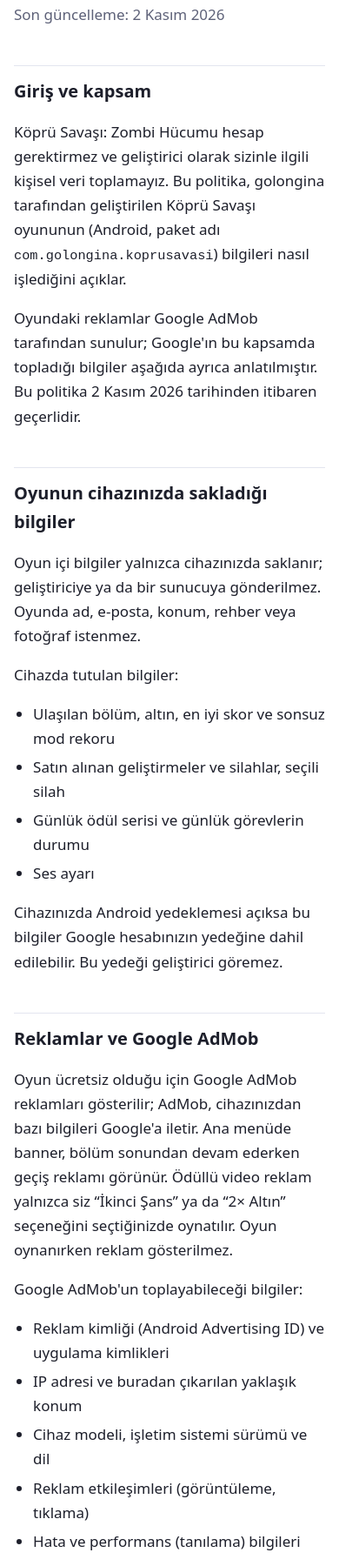
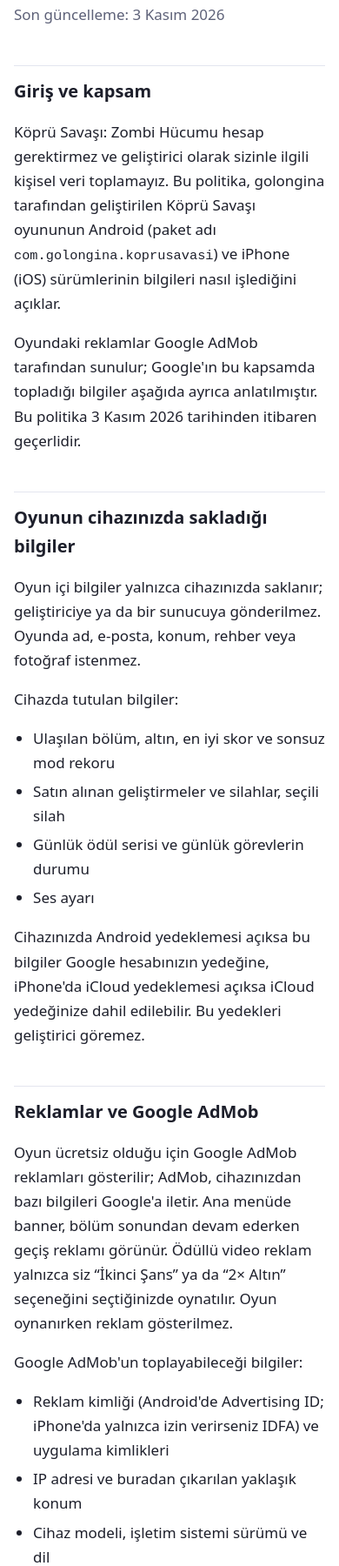
Before and after one commit to golongina/golongina.github.io, a plain HTML site: page koprusavasi/gizlilik/index.html in a window 390 px wide. Shown: the part 120-1920 px from the top of the page at 87% size. Drawn offline with Linux system fonts and the light colour scheme.

Commit message:
Köprü Savaşı gizlilik politikasına iPhone (iOS) sürümünü ekle

```diff
--- a/koprusavasi/gizlilik/index.html
+++ b/koprusavasi/gizlilik/index.html
@@ -10,11 +10,11 @@
 <body>
 <main>
   <h1>Köprü Savaşı Gizlilik Politikası</h1>
-  <p class="meta">Son güncelleme: 2 Kasım 2026</p>
+  <p class="meta">Son güncelleme: 3 Kasım 2026</p>
 
   <h2>Giriş ve kapsam</h2>
-  <p>Köprü Savaşı: Zombi Hücumu hesap gerektirmez ve geliştirici olarak sizinle ilgili kişisel veri toplamayız. Bu politika, golongina tarafından geliştirilen Köprü Savaşı oyununun (Android, paket adı <code>com.golongina.koprusavasi</code>) bilgileri nasıl işlediğini açıklar.</p>
-  <p>Oyundaki reklamlar Google AdMob tarafından sunulur; Google'ın bu kapsamda topladığı bilgiler aşağıda ayrıca anlatılmıştır. Bu politika 2 Kasım 2026 tarihinden itibaren geçerlidir.</p>
+  <p>Köprü Savaşı: Zombi Hücumu hesap gerektirmez ve geliştirici olarak sizinle ilgili kişisel veri toplamayız. Bu politika, golongina tarafından geliştirilen Köprü Savaşı oyununun Android (paket adı <code>com.golongina.koprusavasi</code>) ve iPhone (iOS) sürümlerinin bilgileri nasıl işlediğini açıklar.</p>
+  <p>Oyundaki reklamlar Google AdMob tarafından sunulur; Google'ın bu kapsamda topladığı bilgiler aşağıda ayrıca anlatılmıştır. Bu politika 3 Kasım 2026 tarihinden itibaren geçerlidir.</p>
 
   <h2>Oyunun cihazınızda sakladığı bilgiler</h2>
   <p>Oyun içi bilgiler yalnızca cihazınızda saklanır; geliştiriciye ya da bir sunucuya gönderilmez. Oyunda ad, e-posta, konum, rehber veya fotoğraf istenmez.</p>
@@ -25,13 +25,13 @@
     <li>Günlük ödül serisi ve günlük görevlerin durumu</li>
     <li>Ses ayarı</li>
   </ul>
-  <p>Cihazınızda Android yedeklemesi açıksa bu bilgiler Google hesabınızın yedeğine dahil edilebilir. Bu yedeği geliştirici göremez.</p>
+  <p>Cihazınızda Android yedeklemesi açıksa bu bilgiler Google hesabınızın yedeğine, iPhone'da iCloud yedeklemesi açıksa iCloud yedeğinize dahil edilebilir. Bu yedekleri geliştirici göremez.</p>
 
   <h2>Reklamlar ve Google AdMob</h2>
   <p>Oyun ücretsiz olduğu için Google AdMob reklamları gösterilir; AdMob, cihazınızdan bazı bilgileri Google'a iletir. Ana menüde banner, bölüm sonundan devam ederken geçiş reklamı görünür. Ödüllü video reklam yalnızca siz “İkinci Şans” ya da “2× Altın” seçeneğini seçtiğinizde oynatılır. Oyun oynanırken reklam gösterilmez.</p>
   <p>Google AdMob'un toplayabileceği bilgiler:</p>
   <ul>
-    <li>Reklam kimliği (Android Advertising ID) ve uygulama kimlikleri</li>
+    <li>Reklam kimliği (Android'de Advertising ID; iPhone'da yalnızca izin verirseniz IDFA) ve uygulama kimlikleri</li>
     <li>IP adresi ve buradan çıkarılan yaklaşık konum</li>
     <li>Cihaz modeli, işletim sistemi sürümü ve dil</li>
     <li>Reklam etkileşimleri (görüntüleme, tıklama)</li>
@@ -41,14 +41,16 @@
 
   <h2>Onay ve gizlilik seçenekleri</h2>
   <p>Avrupa Ekonomik Alanı, Birleşik Krallık ve İsviçre'deki oyunculardan, reklam verileri işlenmeden önce Google'ın onay formuyla izin istenir.</p>
+  <p>iPhone'da oyun ilk açılışta Apple'ın “Uygulama İzleme Şeffaflığı” penceresiyle, reklam kimliğinizin (IDFA) kullanılıp kullanılamayacağını sorar. İzin vermezseniz reklam kimliği Google'a iletilmez ve oyunu aynı şekilde oynayabilirsiniz.</p>
   <ul>
     <li>Bu bölgelerde onayınızı oyunda ana menüdeki “Gizlilik seçenekleri” bağlantısından istediğiniz zaman değiştirebilirsiniz.</li>
     <li>Kişiselleştirilmiş reklamları reddederseniz kişiselleştirilmemiş reklamlar gösterilir.</li>
     <li>Reklam kimliğinizi Android ayarlarından sıfırlayabilir veya silebilirsiniz (genellikle Ayarlar → Gizlilik → Reklamlar; cihaza göre değişir).</li>
+    <li>iPhone'da izleme iznini istediğiniz zaman Ayarlar → Gizlilik ve Güvenlik → İzleme bölümünden kapatabilirsiniz.</li>
   </ul>
 
   <h2>Uygulama izinleri</h2>
-  <p>Köprü Savaşı yalnızca aşağıdaki izinleri kullanır; kamera, mikrofon, rehber, konum ve dosyalarınıza erişmez.</p>
+  <p>Köprü Savaşı yalnızca aşağıdaki izinleri kullanır (ilk dördü Android, sonuncusu iPhone içindir); kamera, mikrofon, rehber, konum ve dosyalarınıza erişmez.</p>
   <table>
     <thead>
       <tr><th>İzin</th><th>Neden gerekli</th></tr>
@@ -58,6 +60,7 @@
       <tr><td>Ağ durumu (ACCESS_NETWORK_STATE)</td><td>İnternet bağlantısı olup olmadığını anlamak</td></tr>
       <tr><td>Reklam kimliği (AD_ID)</td><td>Google AdMob'un reklam kimliğini okuyabilmesi</td></tr>
       <tr><td>Titreşim (VIBRATE)</td><td>Oyun sırasında dokunsal geri bildirim vermek</td></tr>
+      <tr><td>iPhone: İzleme izni (App Tracking Transparency)</td><td>İzin verirseniz Google AdMob'un reklam kimliğini (IDFA) kullanabilmesi; isteğe bağlıdır</td></tr>
     </tbody>
   </table>
 
@@ -69,6 +72,7 @@
   <ul>
     <li>Oyunu kaldırmak, cihazdaki tüm oyun verilerini siler.</li>
     <li>Android ayarlarında Uygulamalar → Köprü Savaşı → Depolama → Verileri temizle yoluyla da silebilirsiniz.</li>
+    <li>iPhone'da oyunu silmek (uygulama simgesine basılı tutup “Uygulamayı Sil”) tüm oyun verilerini kaldırır.</li>
     <li>Google'ın reklam verilerini ne kadar sakladığı <a href="https://policies.google.com/technologies/retention">Google'ın veri saklama politikasına</a> bağlıdır.</li>
   </ul>
   <p>Verileriniz satılmaz ve Google AdMob dışında hiçbir üçüncü tarafla paylaşılmaz. Reklam verileri Google'a şifreli bağlantı (HTTPS) üzerinden iletilir.</p>
```
